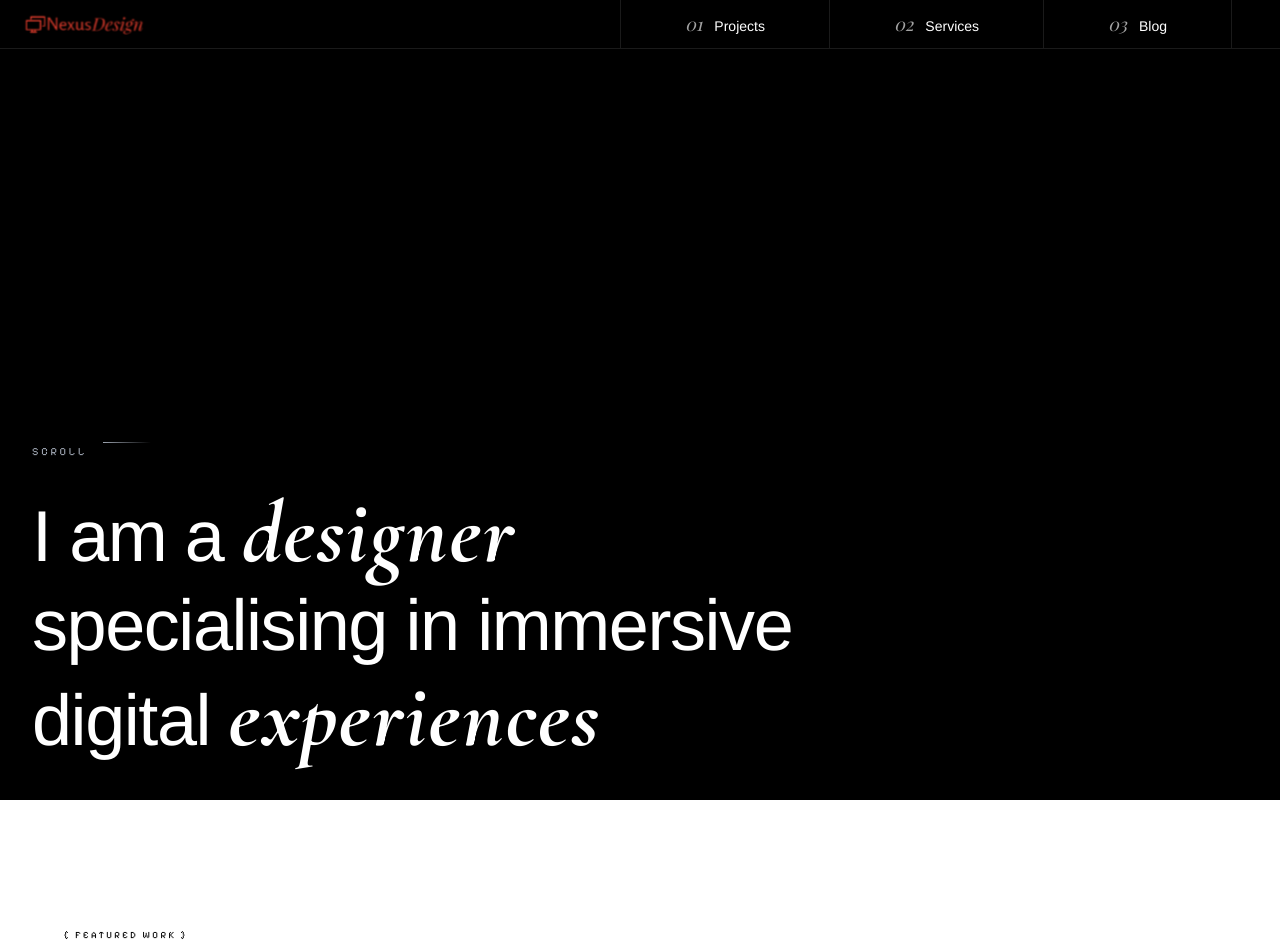
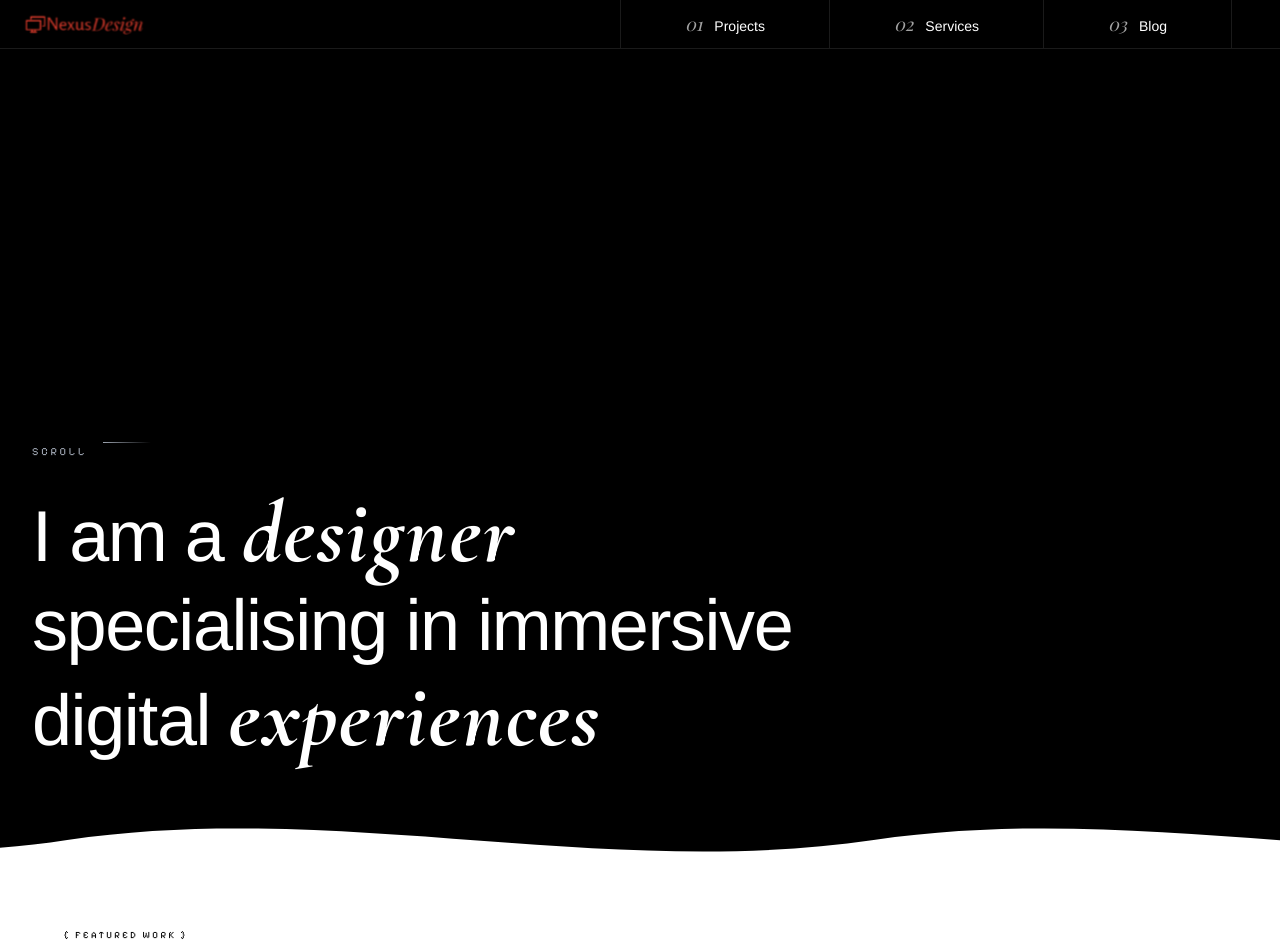
Before and after one commit to raunnnak/portfolio, a React (Vite) app: page / in a window 1280 px wide. Shown: the top 952 px of the page. Built offline with nearby package versions, Linux system fonts and the light colour scheme; a web font is replaced by a local one.

Commit message:
section divider animation

```diff
--- a/src/components/common/ScrollSection.jsx
+++ b/src/components/common/ScrollSection.jsx
@@ -1,11 +1,65 @@
-const ScrollSection = ({ children, isBlack = false }) => {
+import PropTypes from 'prop-types';
+import ShapeDivider from './ShapeDivider';
+
+const ScrollSection = ({
+  children,
+  isBlack = false,
+  isFirst = false,
+  showTopDivider = false,
+  showBottomDivider = false,
+  dividerColor = null,
+  dividerShape = 'wave',
+  dividerHeight = 60,
+  animationDuration = 22
+}) => {
+  // Determine divider color based on section color if not explicitly provided
+  const topDividerColor = dividerColor || (isBlack ? '#ffffff' : '#000000');
+  const bottomDividerColor = dividerColor || (isBlack ? '#000000' : '#ffffff');
+
   return (
-    <section className={`w-screen ${isBlack ? 'bg-black text-white' : 'bg-white text-neutral-900'}`}>
+    <section className={`w-screen relative ${isBlack ? 'bg-black text-white' : 'bg-white text-neutral-900'}`}>
+      {/* Top Shape Divider - only if not the first section and showTopDivider is true */}
+      {!isFirst && showTopDivider && (
+        <ShapeDivider
+          position="top"
+          color={topDividerColor}
+          shape={dividerShape}
+          height={dividerHeight}
+          animationDuration={animationDuration}
+        />
+      )}
+
       <div className="max-w-[120rem] mx-auto px-8">
         {children}
       </div>
+
+      {/* Bottom Shape Divider */}
+      {showBottomDivider && (
+        <ShapeDivider
+          position="bottom"
+          color={bottomDividerColor}
+          shape={dividerShape}
+          height={dividerHeight}
+          animationDuration={animationDuration}
+        />
+      )}
     </section>
   );
 };
 
+ScrollSection.propTypes = {
+  children: PropTypes.node.isRequired,
+  isBlack: PropTypes.bool,
+  isFirst: PropTypes.bool,
+  showTopDivider: PropTypes.bool,
+  showBottomDivider: PropTypes.bool,
+  dividerColor: PropTypes.string,
+  dividerShape: PropTypes.oneOf([
+    'wave', 'curve', 'triangle', 'zigzag',
+    'arches', 'waves', 'bubbles', 'peaks', 'clouds', 'drops'
+  ]),
+  dividerHeight: PropTypes.number,
+  animationDuration: PropTypes.number
+};
+
 export default ScrollSection;
--- /dev/null
+++ b/src/components/common/ShapeDivider.jsx
@@ -0,0 +1,82 @@
+import { useRef, useEffect } from 'react';
+import PropTypes from 'prop-types';
+import styles from './ShapeDivider.module.css';
+
+/**
+ * Animated Shape Divider Component
+ *
+ * Creates an animated wave-style divider between sections
+ * Based on the Elementor shape divider animation technique
+ *
+ * @param {Object} props - Component props
+ * @param {string} props.position - Position of the divider ('top' or 'bottom')
+ * @param {string} props.color - Color of the shape divider
+ * @param {string} props.className - Additional CSS classes
+ * @param {string} props.shape - The type of shape to use
+ * @param {number} props.height - Height of the divider in pixels
+ * @param {number} props.animationDuration - Duration of the animation in seconds
+ */
+const ShapeDivider = ({
+  position = 'bottom',
+  color = '#ffffff',
+  className = '',
+  shape = 'wave',
+  height = 60,
+  animationDuration = 22
+}) => {
+  const dividerRef = useRef(null);
+
+  // Dictionary of SVG paths for different shapes
+  const shapePaths = {
+    wave: 'M0,0 C200,50 300,0 500,50 C700,100 800,50 1000,50 L1000,100 L0,100 Z',
+    curve: 'M0,100 C250,0 750,0 1000,100 L1000,100 L0,100 Z',
+    triangle: 'M0,100 L500,0 L1000,100 L0,100 Z',
+    zigzag: 'M0,100 L250,0 L500,100 L750,0 L1000,100 L0,100 Z',
+    arches: 'M0,0 C50,100 200,100 250,0 C300,100 450,100 500,0 C550,100 700,100 750,0 C800,100 950,100 1000,0 L1000,100 L0,100 Z',
+    waves: 'M0,50 C100,0 200,100 300,50 C400,0 500,100 600,50 C700,0 800,100 900,50 C950,0 1000,25 1000,25 L1000,100 L0,100 Z',
+    bubbles: 'M0,70 C150,100 350,0 500,100 C650,0 850,100 1000,70 L1000,100 L0,100 Z',
+    peaks: 'M0,100 L250,30 L500,100 L750,30 L1000,100 L0,100 Z',
+    clouds: 'M0,100 C100,20 300,100 400,30 C500,0 600,100 800,30 C900,10 1000,90 1000,90 L1000,100 L0,100 Z',
+    drops: 'M0,100 C200,0 300,100 500,0 C700,100 800,0 1000,100 L0,100 Z'
+  };
+
+  // Get the path for the selected shape
+  const path = shapePaths[shape] || shapePaths.wave;
+
+  // Apply custom animation duration
+  const customStyle = {
+    '--animation-duration': `${animationDuration}s`
+  };
+
+  return (
+    <div
+      ref={dividerRef}
+      className={`${styles.shapeDivider} ${styles[`shape${position.charAt(0).toUpperCase() + position.slice(1)}`]} ${className} ${styles.animated}`}
+      style={{ height: `${height}px`, ...customStyle }}
+    >
+      <svg
+        className={styles.shapeFill}
+        xmlns="http://www.w3.org/2000/svg"
+        viewBox="0 0 1000 100"
+        preserveAspectRatio="none"
+        style={{ fill: color }}
+      >
+        <path d={path}></path>
+      </svg>
+    </div>
+  );
+};
+
+ShapeDivider.propTypes = {
+  position: PropTypes.oneOf(['top', 'bottom']),
+  color: PropTypes.string,
+  className: PropTypes.string,
+  shape: PropTypes.oneOf([
+    'wave', 'curve', 'triangle', 'zigzag',
+    'arches', 'waves', 'bubbles', 'peaks', 'clouds', 'drops'
+  ]),
+  height: PropTypes.number,
+  animationDuration: PropTypes.number
+};
+
+export default ShapeDivider;
--- /dev/null
+++ b/src/components/common/ShapeDivider.module.css
@@ -0,0 +1,52 @@
+/* Base styles for the shape divider */
+.shapeDivider {
+  position: absolute;
+  left: 0;
+  width: 100%;
+  overflow: hidden;
+  line-height: 0;
+  z-index: 1;
+  --animation-duration: 22s; /* Default animation duration */
+}
+
+/* Position styles */
+.shapeTop {
+  top: 0;
+  transform: rotate(180deg);
+}
+
+.shapeBottom {
+  bottom: 0;
+}
+
+/* SVG styles */
+.shapeFill {
+  width: 100%;
+  height: 100%;
+  transform: translateX(0);
+}
+
+/* Animation styles */
+.animated .shapeFill {
+  width: 210%; /* Increased width for animation */
+  animation: shapeAnimation var(--animation-duration)
+    cubic-bezier(0.55, 0.085, 0.68, 0.53) infinite;
+}
+
+/* Keyframes for the animation */
+@keyframes shapeAnimation {
+  0% {
+    margin-left: 0;
+  }
+  50% {
+    margin-left: -1600px;
+  }
+  100% {
+    margin-left: 0;
+  }
+}
+
+/* Hide overflow on x-axis to prevent scrollbars */
+:global(body) {
+  overflow-x: hidden;
+}
--- a/src/components/pages/Home.jsx
+++ b/src/components/pages/Home.jsx
@@ -11,15 +11,33 @@ const Home = () => {
         <Hero />
       </ScrollSection>
 
-      <ScrollSection>
+      <ScrollSection
+        showTopDivider
+        showBottomDivider
+        dividerShape="waves"
+        dividerHeight={80}
+        animationDuration={28}
+      >
         <FeaturedProjects />
       </ScrollSection>
 
-      <ScrollSection isBlack>
+      <ScrollSection
+        isBlack
+        showTopDivider
+        showBottomDivider
+        dividerShape="bubbles"
+        dividerHeight={90}
+        animationDuration={25}
+      >
         <AboutIntro />
       </ScrollSection>
 
-      <ScrollSection>
+      <ScrollSection
+        showTopDivider
+        dividerShape="clouds"
+        dividerHeight={70}
+        animationDuration={30}
+      >
         <ServicesSection />
       </ScrollSection>
     </main>
```
Also changed, not shown: 1 other file (tests, documents, lock files or other folders).
